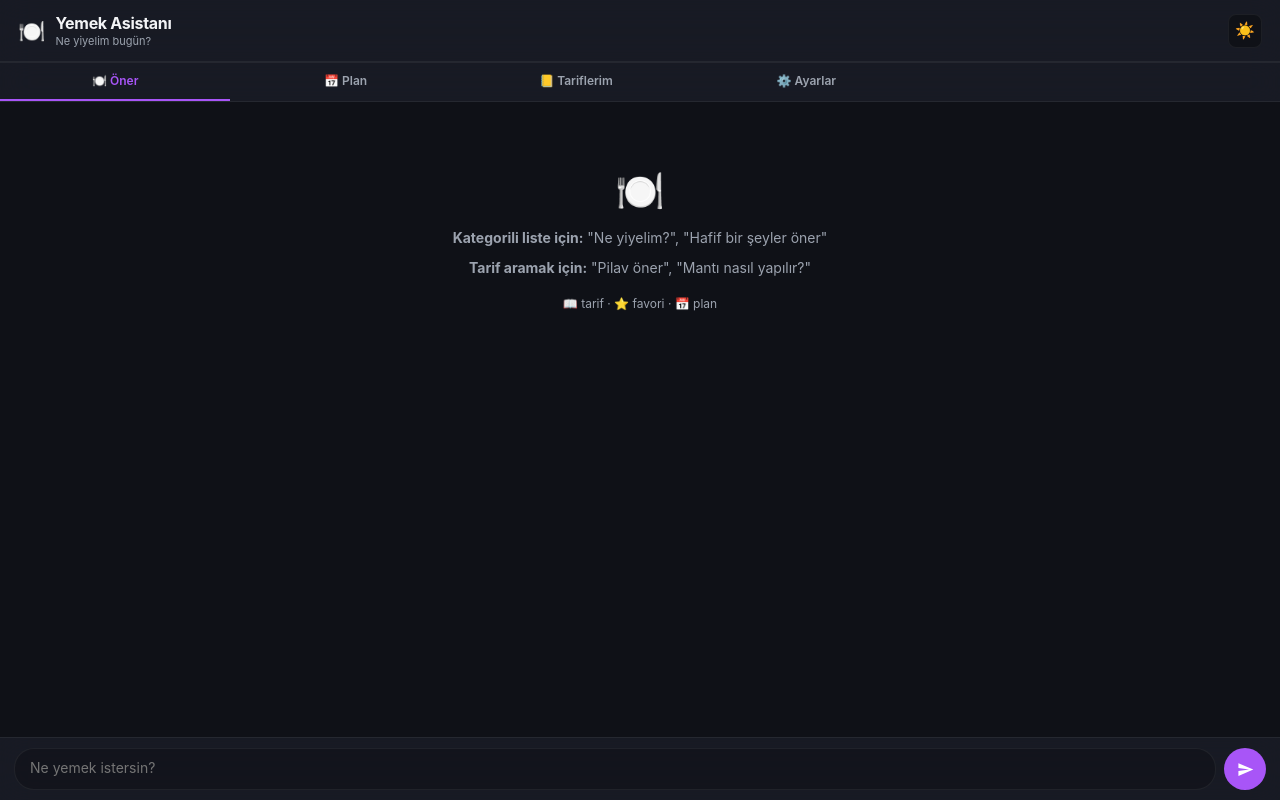
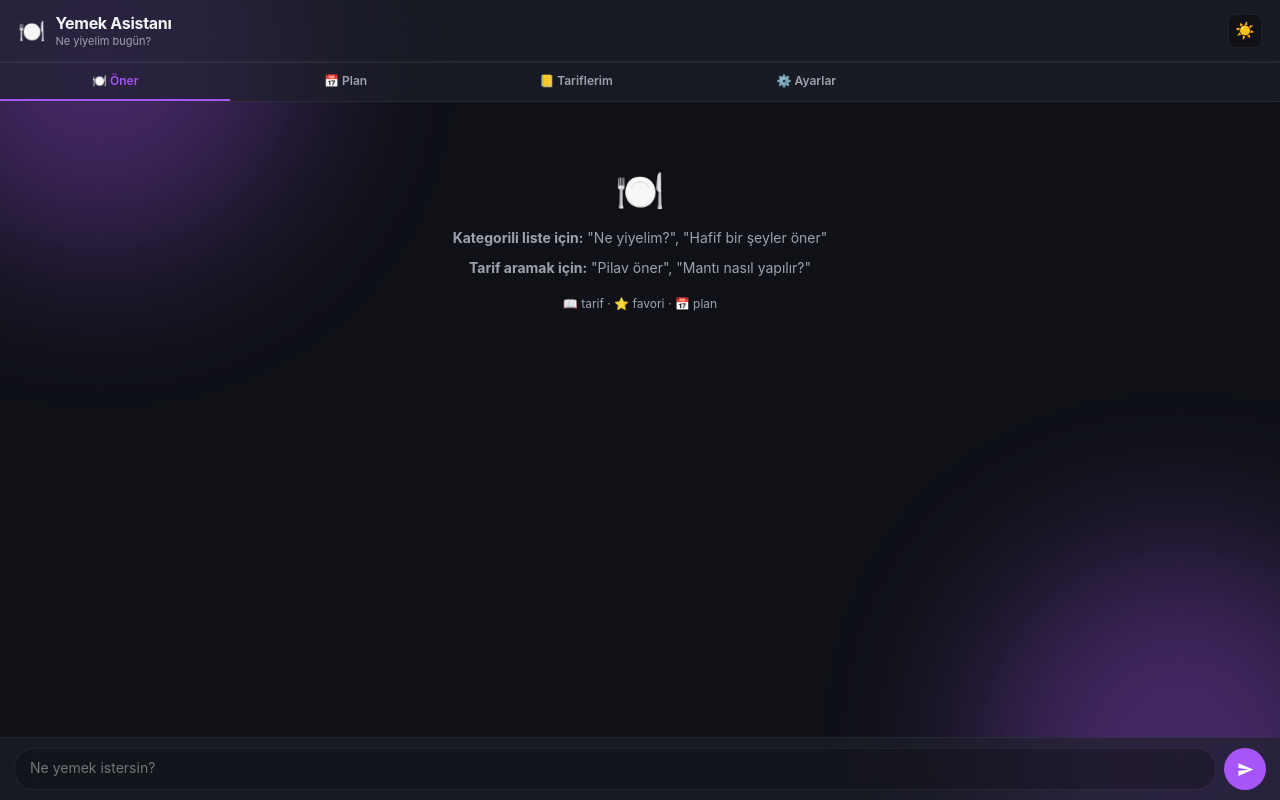
Before and after one commit to erdem-durmaz/AI-Projects, a plain HTML site: page FoodAssistantWeb/static/index.html in a window 1280 px wide. Both pictures are taken after a click on the button "Tema değiştir". Drawn offline with nearby package versions, Linux system fonts and the light colour scheme; no server answers.

Commit message:
fix: add vibrant background blobs for real glassmorphism

```diff
--- a/FoodAssistantWeb/static/index.html
+++ b/FoodAssistantWeb/static/index.html
@@ -10,7 +10,7 @@
 <meta name="apple-mobile-web-app-title" content="FoodAssistant">
 <link rel="apple-touch-icon" href="/static/icon.png">
 <link rel="manifest" href="/static/manifest.json">
-<link rel="stylesheet" href="/static/styles.css?v=4">
+<link rel="stylesheet" href="/static/styles.css?v=5">
 <title>Yemek Asistanı</title>
 </head>
 <body>
@@ -169,6 +169,6 @@
 </div>
 
 <script src="https://cdn.jsdelivr.net/npm/sortablejs@1.15.2/Sortable.min.js"></script>
-<script src="/static/app.js?v=4"></script>
+<script src="/static/app.js?v=5"></script>
 </body>
 </html>
--- a/FoodAssistantWeb/static/styles.css
+++ b/FoodAssistantWeb/static/styles.css
@@ -34,7 +34,35 @@
 }
 
 * { box-sizing: border-box; margin: 0; padding: 0; -webkit-tap-highlight-color: transparent; }
-body { font-family: -apple-system, BlinkMacSystemFont, 'Segoe UI', system-ui, sans-serif; background: var(--bg); color: var(--text); min-height: 100dvh; display: flex; flex-direction: column; transition: background 0.2s, color 0.2s; }
+body { font-family: -apple-system, BlinkMacSystemFont, 'Segoe UI', system-ui, sans-serif; background: var(--bg); color: var(--text); min-height: 100dvh; display: flex; flex-direction: column; transition: background 0.2s, color 0.2s; overflow-x: hidden; position: relative; }
+body::before, body::after {
+  content: '';
+  position: fixed;
+  z-index: -1;
+  border-radius: 50%;
+  filter: blur(80px);
+  opacity: 0.6;
+}
+body::before {
+  top: -150px;
+  left: -100px;
+  width: 400px;
+  height: 400px;
+  background: var(--accent);
+}
+body::after {
+  bottom: -150px;
+  right: -100px;
+  width: 400px;
+  height: 400px;
+  background: #a855f7;
+}
+[data-theme="dark"] body::before {
+  opacity: 0.35;
+}
+[data-theme="dark"] body::after {
+  opacity: 0.35;
+}
 
 header { background: var(--surface); backdrop-filter: var(--backdrop); -webkit-backdrop-filter: var(--backdrop); border-bottom: 1px solid var(--border); padding: 13px 18px; display: flex; align-items: center; gap: 10px; position: sticky; top: 0; z-index: 100; box-shadow: 0 1px 0 var(--border); }
 header .logo { font-size: 22px; }
```
